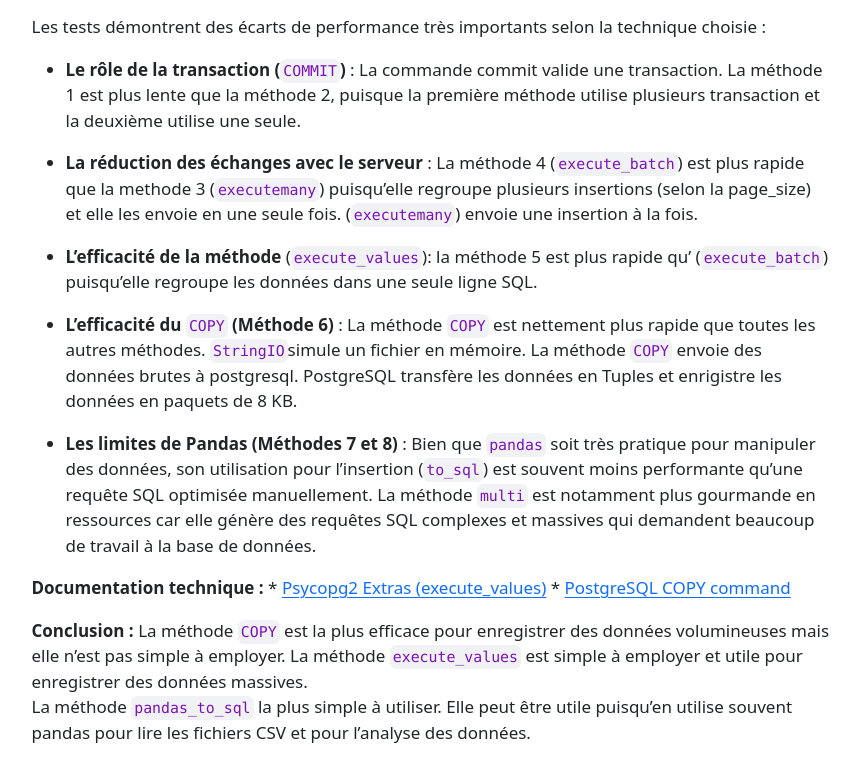
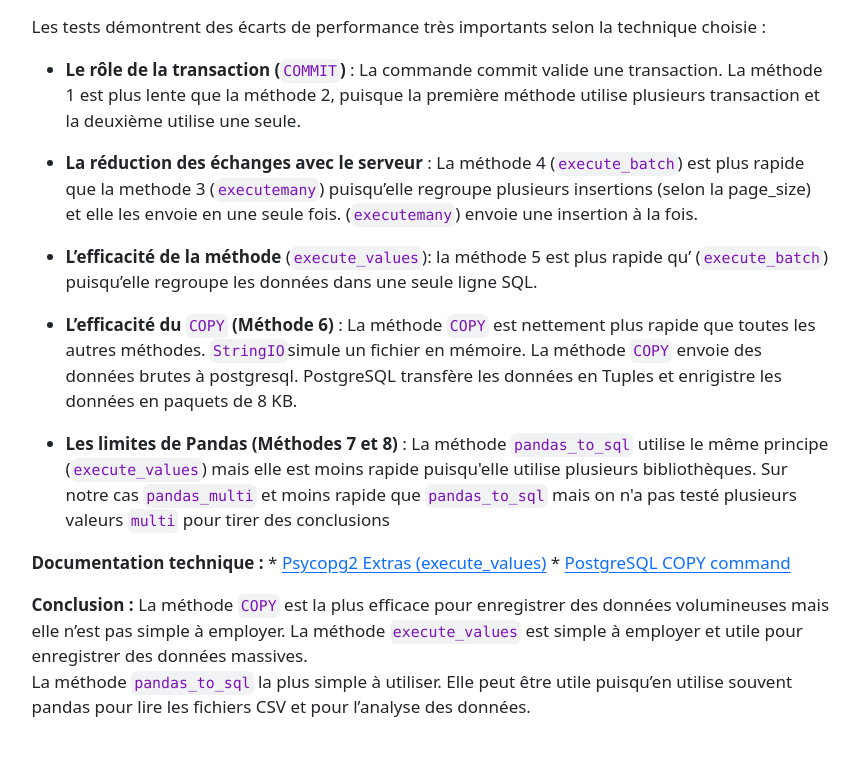
Before and after one commit to merazig/data-insertion, a plain HTML site: page index.html in a window 1280 px wide. Shown: the part 1463-2244 px from the top of the page, without its empty margins (209-1071 px from the left). Drawn offline with Linux system fonts and the light colour scheme.

Commit message:
pandas analyze modified

```diff
--- a/index.html
+++ b/index.html
@@ -156,7 +156,7 @@ Figure&nbsp;1: Performance des 8 méthodes d’insertion en fonction du nombre d
 <li><p><strong>La réduction des échanges avec le serveur</strong> : La méthode 4 (<code>execute_batch</code>) est plus rapide que la methode 3 (<code>executemany</code>) puisqu’elle regroupe plusieurs insertions (selon la page_size) et elle les envoie en une seule fois. (<code>executemany</code>) envoie une insertion à la fois.</p></li>
 <li><p><strong>L’efficacité de la méthode</strong> (<code>execute_values</code>): la méthode 5 est plus rapide qu’ (<code>execute_batch</code>) puisqu’elle regroupe les données dans une seule ligne SQL.</p></li>
 <li><p><strong>L’efficacité du <code>COPY</code> (Méthode 6)</strong> : La méthode <code>COPY</code> est nettement plus rapide que toutes les autres méthodes. <code>StringIO</code>simule un fichier en mémoire. La méthode <code>COPY</code> envoie des données brutes à postgresql. PostgreSQL transfère les données en Tuples et enrigistre les données en paquets de 8 KB.</p></li>
-<li><p><strong>Les limites de Pandas (Méthodes 7 et 8)</strong> : Bien que <code>pandas</code> soit très pratique pour manipuler des données, son utilisation pour l’insertion (<code>to_sql</code>) est souvent moins performante qu’une requête SQL optimisée manuellement. La méthode <code>multi</code> est notamment plus gourmande en ressources car elle génère des requêtes SQL complexes et massives qui demandent beaucoup de travail à la base de données.</p></li>
+<li><p><strong>Les limites de Pandas (Méthodes 7 et 8)</strong> : La méthode <code>pandas_to_sql</code> utilise le même principe (<code>execute_values</code>) mais elle est moins rapide puisqu'elle utilise plusieurs bibliothèques. Sur notre cas <code>pandas_multi</code> et moins rapide que <code>pandas_to_sql</code> mais on n'a pas testé plusieurs valeurs <code>multi</code> pour tirer des conclusions</p></li>
 </ul>
 <p><strong>Documentation technique :</strong> * <a href="https://www.psycopg.org/docs/extras.html#psycopg2.extras.execute_values">Psycopg2 Extras (execute_values)</a> * <a href="https://www.postgresql.org/docs/current/sql-copy.html">PostgreSQL COPY command</a></p>
 <p><strong>Conclusion :</strong> La méthode <code>COPY</code> est la plus efficace pour enregistrer des données volumineuses mais elle n’est pas simple à employer. La méthode <code>execute_values</code> est simple à employer et utile pour enregistrer des données massives.<br>
```
